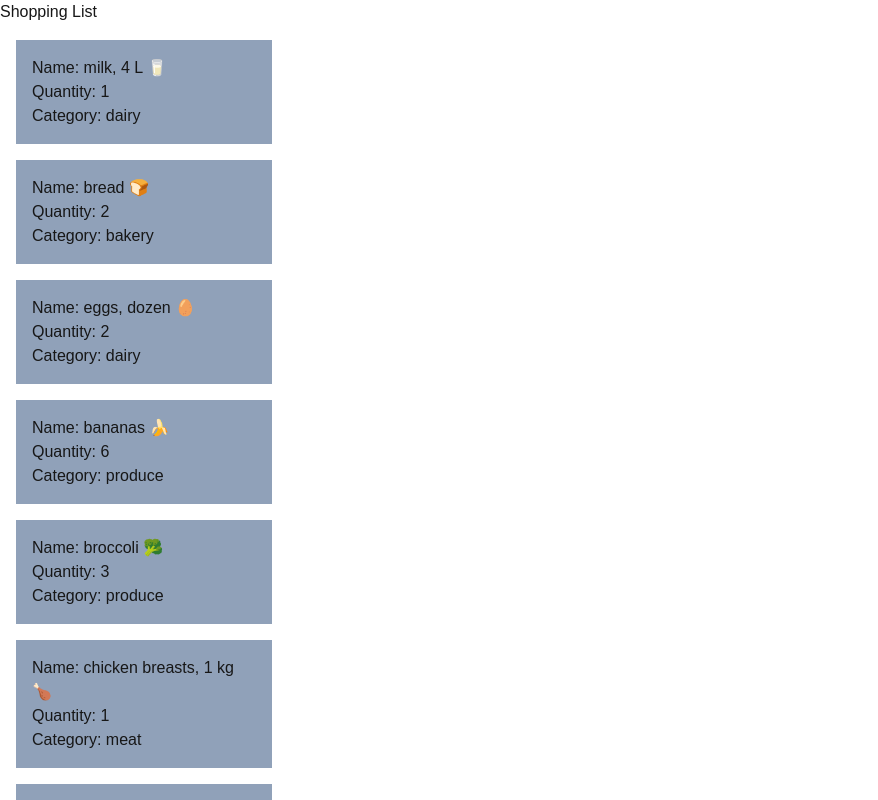
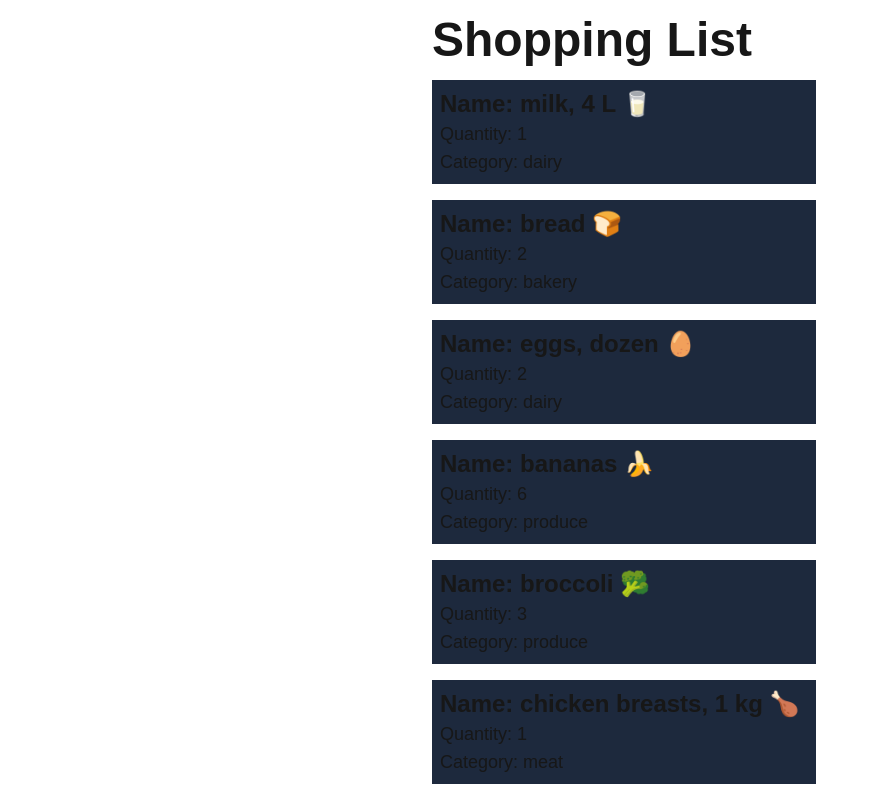
Before and after one commit to falconvn2006/cprg306-assignments, a Next.js app: page /week-3 in a window 1280 px wide. Shown: the top 800 px of the page, without its empty margins (0-878 px from the left). Built offline with nearby package versions, Linux system fonts and the light colour scheme.

Commit message:
Added some styling to the page and components

```diff
--- a/app/page.js
+++ b/app/page.js
@@ -4,7 +4,7 @@ export default function Home() {
   return (
     <div className="">
       <h1>CPRG 306: Web Development 2 - Assignments</h1>
-      <Link href='/week-2'>Week 2 Assignment</Link>
+      <Link href='/week-2'>Week 2 Assignment</Link> <br/>
       <Link href='/week-3'>Week 3 Assignment</Link>
     </div>
   );
--- a/app/week-3/item.js
+++ b/app/week-3/item.js
@@ -1,10 +1,10 @@
 export default function Item({item}) {
     const {name, quantity, category} = item;
     return (
-        <section className="bg-slate-400 p-4 w-1/5 m-4">
-            <h2>Name: {name}</h2>
-            <p>Quantity: {quantity}</p>
-            <p>Category: {category}</p>
+        <section className="bg-slate-800 p-2 w-96 my-4">
+            <h2 className="text-2xl font-bold">Name: {name}</h2>
+            <p className="text-lg">Quantity: {quantity}</p>
+            <p className="text-lg">Category: {category}</p>
         </section>
     );
 }
--- a/app/week-3/items-list.js
+++ b/app/week-3/items-list.js
@@ -1,6 +1,6 @@
 import Item from "./item";
 
-export default function ItemList() {
+export default function ItemsList() {
     const item1 = {
     name: "milk, 4 L 🥛",
     quantity: 1,
--- a/app/week-3/page.js
+++ b/app/week-3/page.js
@@ -2,8 +2,8 @@ import ItemsList from "./items-list";
 
 export default function Page() {
  return (
- <main>
-    <h1>Shopping List</h1>
+ <main className="mx-auto max-w-md p-4">
+    <h1 className="text-5xl font-bold">Shopping List</h1>
     <ItemsList />
  </main>
  );
```
